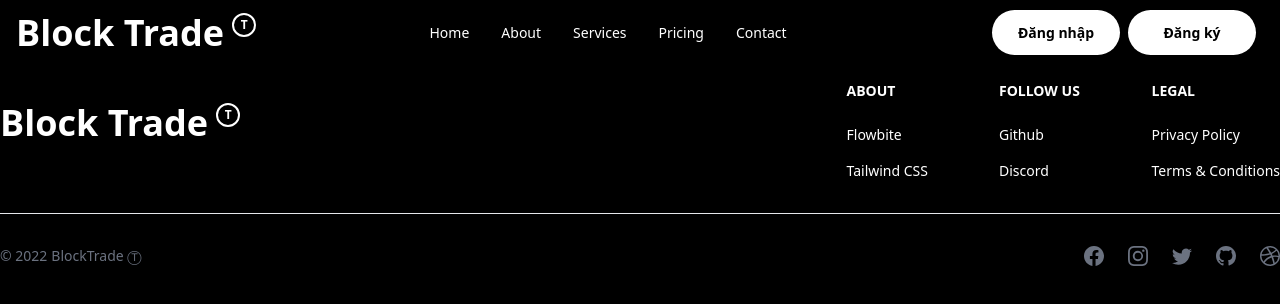
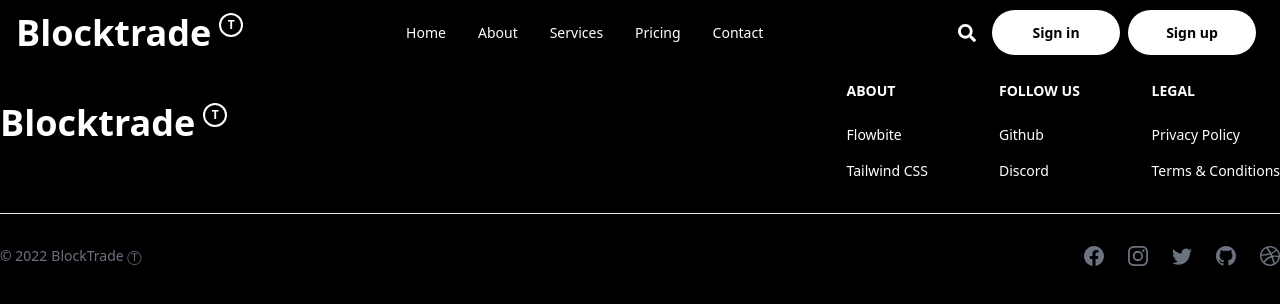
Before and after one commit to Nguyen-Minh-Thinh/blocktrade_track, a React (Create React App) app in the folder cryptoapp/: page / in a window 1280 px wide. Shown: the top 304 px of the page. Built offline with nearby package versions, Linux system fonts and the light colour scheme.

Commit message:
update form

```diff
--- a/cryptoapp/src/components/FooterComponent.jsx
+++ b/cryptoapp/src/components/FooterComponent.jsx
@@ -7,7 +7,7 @@
       <div className="w-full">
         <div className="grid w-full justify-between sm:flex sm:justify-between md:flex md:grid-cols-1">
           <div className='flex relative self-center whitespace-nowrap text-4xl font-semibold text-white'>
-              Block Trade
+              Blocktrade
                 <div className='flex items-center justify-center absolute -right-8 top-0 font-bold border-2 border-white rounded-full w-6 h-6 text-xs '>
                     T
                 </div>
--- a/cryptoapp/src/components/HeaderComponent.jsx
+++ b/cryptoapp/src/components/HeaderComponent.jsx
@@ -1,33 +1,52 @@
 import { Navbar } from 'flowbite-react'
-import React, { useState } from 'react'
+import React, { useState } from 'react';
+import { FaSearch } from 'react-icons/fa'
 import SignIn from '../models/SignIn'
 import SignUp from '../models/SignUp'
 import ButtonComponent from './ButtonComponent'
 const HeaderComponent = () => {
     const [openSignIn, setOpenSignIn] = useState(false)
     const [openSignUp, setOpenSignUp] = useState(false)
+    const [showSearch, setShowSearch] = useState(false);
+
     const swapModels = () =>{
         setOpenSignIn(openSignUp)
         setOpenSignUp(openSignIn)
     }
+
   return (
    <Navbar rounded className='bg-transparent'>
         <SignIn openSI={openSignIn} setOpenSI={setOpenSignIn} swapModels={swapModels}></SignIn>
         <SignUp openSU={openSignUp} setOpenSU={setOpenSignUp} swapModels={swapModels}></SignUp>
         <Navbar.Brand href="/homepage">
             <div className='flex relative self-center whitespace-nowrap text-4xl font-semibold text-white'>
-                Block Trade
+                Blocktrade
                 <div className='flex items-center justify-center absolute -right-8 top-0 font-bold border-2 border-white rounded-full w-6 h-6 text-xs '>
                     T
                 </div>
             </div>
         </Navbar.Brand>
         <div className="flex md:order-2">
-            <div className='w-32'>
-                <ButtonComponent onClick={() => {setOpenSignIn(true)}} contentButton={"Đăng nhập"}></ButtonComponent>
+
+            <div className='relative cursor-pointer flex items-center mr-4' onClick={() => setShowSearch(!showSearch)}>
+                    <FaSearch className='text-white text-lg' />
+                </div>
+
+                {/* Hộp tìm kiếm chưa lm*/}
+                {showSearch && (
+                    <div className='absolute top-14 right-0 bg-gray-900 p-4 rounded-lg shadow-lg w-80 z-50'>
+                        <input
+                            type='text'
+                            placeholder='Tìm kiếm Thị trường'
+                            className='w-full p-2 rounded-lg bg-gray-800 text-white border border-gray-700'
+                        />
+                    </div>
+                )}
+            <div onClick={() => {setOpenSignIn(true)}} className='w-32'>
+                <ButtonComponent  contentButton={"Sign in"}></ButtonComponent>
             </div>
-            <div className='w-32 mx-2'>
-                <ButtonComponent onClick={() => {setOpenSignUp(true)}} contentButton={"Đăng ký"}></ButtonComponent>
+            <div onClick={() => {setOpenSignUp(true)}} className='w-32 mx-2' >
+                <ButtonComponent contentButton={"Sign up"}></ButtonComponent>
             </div>
             <Navbar.Toggle />
         </div>
--- a/cryptoapp/src/models/SignUp.jsx
+++ b/cryptoapp/src/models/SignUp.jsx
@@ -10,7 +10,7 @@
              <h3 className="text-xl font-medium text-gray-900 dark:text-white">Sign up</h3>
              <div>
                <div className="mb-2 block">
-                 <Label htmlFor="user" value="Your UserName" />
+                 <Label htmlFor="user" value="Your username" />
                </div>
                <TextInput
                  id="UserName"
@@ -32,23 +32,23 @@
              </div>
              <div>
                <div className="mb-2 block">
-                 <Label htmlFor="password" value="Your password" />
+                 <Label htmlFor="password" value="Password" />
                </div>
-               <TextInput id="password" type="password" required />
+               <TextInput id="password" placeholder="Enter your password" type="password" required />
              </div>
-             <div className="flex justify-between">
-               <div className="flex items-center gap-2">
-                 <Checkbox id="remember" />
-                 <Label htmlFor="remember">Remember me</Label>
+             <div>
+               <div className="mb-2 block">
+                 <Label htmlFor="password_cf" value="Password confirmation" />
                </div>
+               <TextInput id="password_cf" placeholder="Confirm your password" type="password" required />
              </div>
              <div className="w-full">
-               <Button>Log in to your account</Button>
+               <Button>Sign up</Button>
              </div>
              <div className="flex justify-between text-sm font-medium text-gray-500 dark:text-gray-300">
-               Not registered?&nbsp;
+               Already have an account?&nbsp;
                <p onClick={swapModels} className="text-cyan-700 hover:underline dark:text-cyan-500 cursor-pointer">
-                 Create account
+                 Sign in
                </p>
              </div>
            </div>
```
